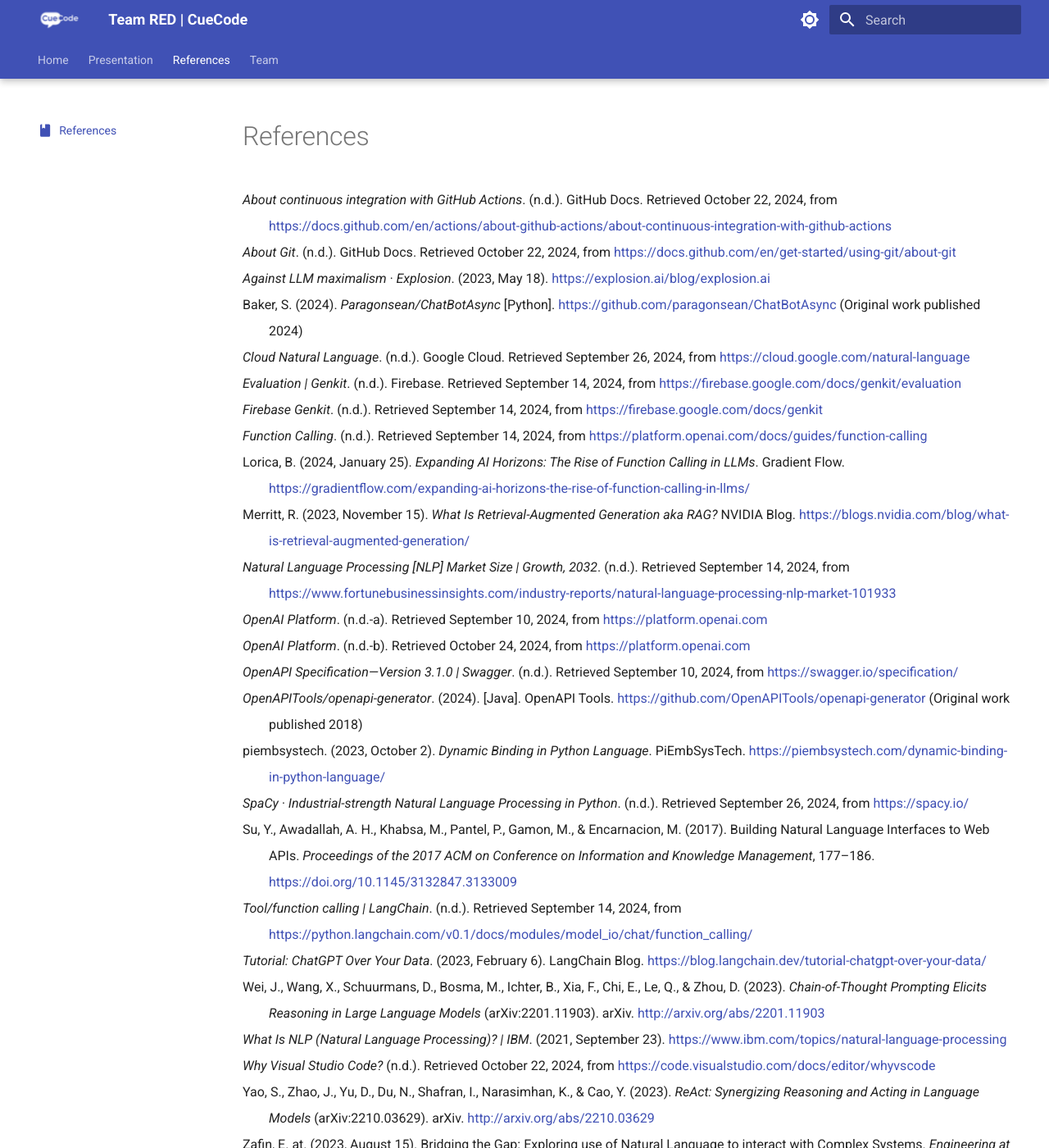
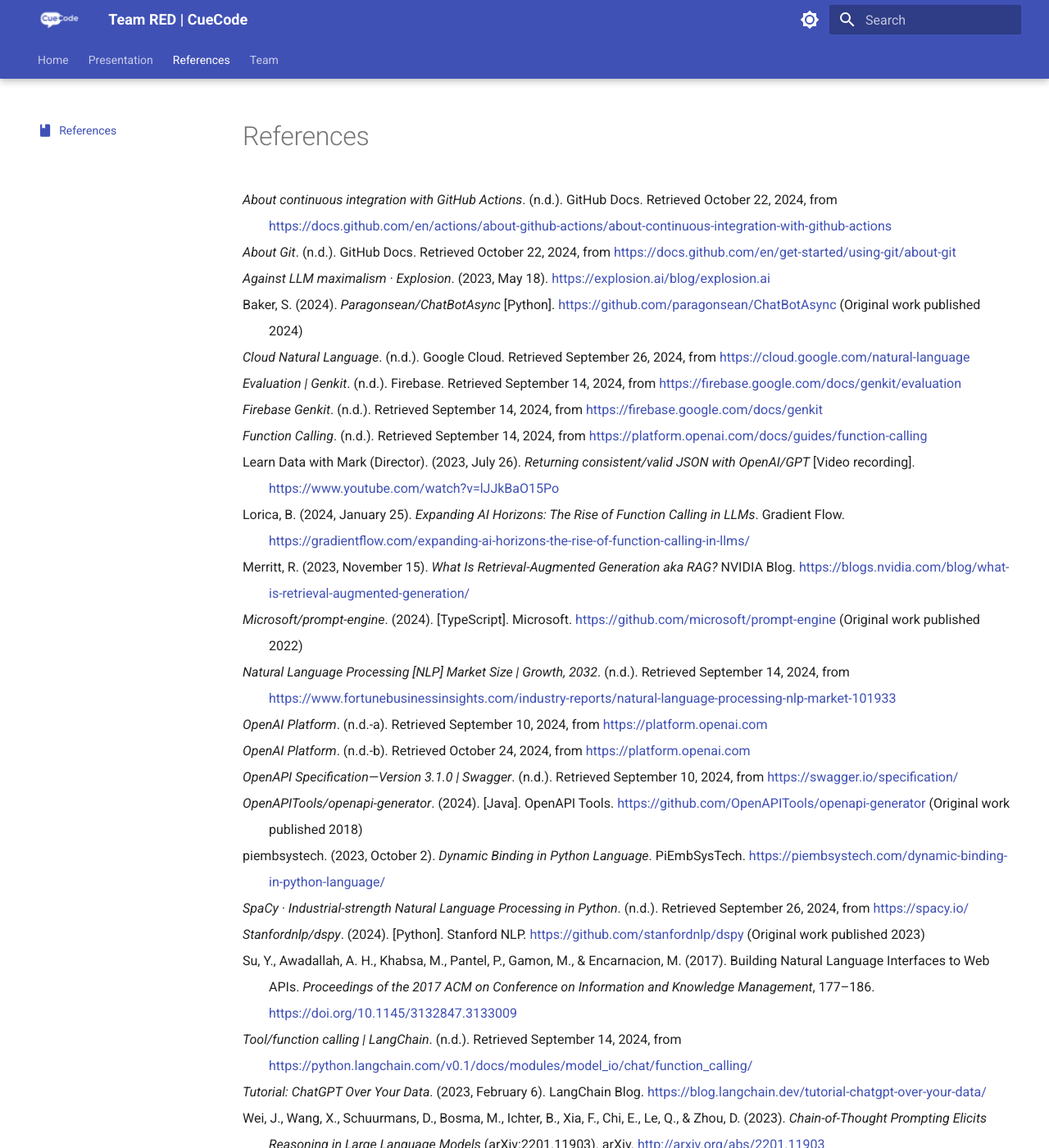
Before and after one commit to john-hix/cuecode-website, an MkDocs documentation site: the page built from docs/references.md, in a window 1280 px wide and 1400 px high. Shown: the whole window at 82% size. Built offline with MkDocs 1.6.1 and Material for MkDocs 9.7.7, drawn with Linux system fonts in a browser that asks for light colours.

Commit message:
V3 citations

```diff
--- a/docs/references.md
+++ b/docs/references.md
@@ -19,10 +19,14 @@
   <span class="Z3988" title="url_ver=Z39.88-2004&amp;ctx_ver=Z39.88-2004&amp;rfr_id=info%3Asid%2Fzotero.org%3A2&amp;rft_val_fmt=info%3Aofi%2Ffmt%3Akev%3Amtx%3Adc&amp;rft.type=webpage&amp;rft.title=Firebase%20Genkit&amp;rft.description=Code-first%20framework%20for%20orchestrating%2C%20deploying%2C%20and%20monitoring%20generative%20AI%20workflows.&amp;rft.identifier=https%3A%2F%2Ffirebase.google.com%2Fdocs%2Fgenkit&amp;rft.language=en"></span>
   <div class="csl-entry"><i>Function Calling</i>. (n.d.). Retrieved September 14, 2024, from <a href="https://platform.openai.com/docs/guides/function-calling">https://platform.openai.com/docs/guides/function-calling</a></div>
   <span class="Z3988" title="url_ver=Z39.88-2004&amp;ctx_ver=Z39.88-2004&amp;rfr_id=info%3Asid%2Fzotero.org%3A2&amp;rft_val_fmt=info%3Aofi%2Ffmt%3Akev%3Amtx%3Adc&amp;rft.type=webpage&amp;rft.title=Function%20Calling&amp;rft.description=Explore%20developer%20resources%2C%20tutorials%2C%20API%20docs%2C%20and%20dynamic%20examples%20to%20get%20the%20most%20out%20of%20OpenAI's%20platform.&amp;rft.identifier=https%3A%2F%2Fplatform.openai.com%2Fdocs%2Fguides%2Ffunction-calling&amp;rft.language=en"></span>
+  <div class="csl-entry">Learn Data with Mark (Director). (2023, July 26). <i>Returning consistent/valid JSON with OpenAI/GPT</i> [Video recording]. <a href="https://www.youtube.com/watch?v=lJJkBaO15Po">https://www.youtube.com/watch?v=lJJkBaO15Po</a></div>
+  <span class="Z3988" title="url_ver=Z39.88-2004&amp;ctx_ver=Z39.88-2004&amp;rfr_id=info%3Asid%2Fzotero.org%3A2&amp;rft_val_fmt=info%3Aofi%2Ffmt%3Akev%3Amtx%3Adc&amp;rft.type=videoRecording&amp;rft.title=Returning%20consistent%2Fvalid%20JSON%20with%20OpenAI%2FGPT&amp;rft.description=In%20this%20video%2C%20we'll%20learn%20how%20to%20return%20a%20consistent%2Fpredictable%2Fvalid%20JSON%20response%20to%20a%20sentiment%20analysis%20prompt%20using%20OpenAI.%0A%0ABlog%20post%20-%20https%3A%2F%2Fwww.markhneedham.com%2Fblog%2F202...%0ANotebook%20-%20https%3A%2F%2Fgithub.com%2Fmneedham%2FLearnData...&amp;rft.identifier=https%3A%2F%2Fwww.youtube.com%2Fwatch%3Fv%3DlJJkBaO15Po&amp;rft.au=undefined&amp;rft.date=2023-07-26"></span>
   <div class="csl-entry">Lorica, B. (2024, January 25). <i>Expanding AI Horizons: The Rise of Function Calling in LLMs</i>. Gradient Flow. <a href="https://gradientflow.com/expanding-ai-horizons-the-rise-of-function-calling-in-llms/">https://gradientflow.com/expanding-ai-horizons-the-rise-of-function-calling-in-llms/</a></div>
   <span class="Z3988" title="url_ver=Z39.88-2004&amp;ctx_ver=Z39.88-2004&amp;rfr_id=info%3Asid%2Fzotero.org%3A2&amp;rft_val_fmt=info%3Aofi%2Ffmt%3Akev%3Amtx%3Adc&amp;rft.type=webpage&amp;rft.title=Expanding%20AI%20Horizons%3A%20The%20Rise%20of%20Function%20Calling%20in%20LLMs&amp;rft.description=Subscribe%C2%A0%E2%80%A2%C2%A0Previous%20Issues%20Function%20Calling%20AI%3A%20Transforming%20Text%20Models%20into%20Dynamic%20Agents%20Function%20Calling%2C%20particularly%20relevant%20in%20large%20language%20models%20(LLMs)%2C%20is%20a%20transformative%20feature%20that%20significantly%20broadens%20the%20capabilities%20of%20these%20frontier%20models.%20This%20feature%20allows%20AI%20models%20to%20go%20beyond%20basic%20text%20generation%20and%20language%20understanding%20by%20interacting%20with%20and%20executing%20external%20functions.%20AtContinue%20reading%20%22Expanding%20AI%20Horizons%3A%20The%20Rise%20of%20Function%20Calling%20in%20LLMs%22&amp;rft.identifier=https%3A%2F%2Fgradientflow.com%2Fexpanding-ai-horizons-the-rise-of-function-calling-in-llms%2F&amp;rft.aufirst=Ben&amp;rft.aulast=Lorica&amp;rft.au=Ben%20Lorica&amp;rft.date=2024-01-25&amp;rft.language=en-US"></span>
   <div class="csl-entry">Merritt, R. (2023, November 15). <i>What Is Retrieval-Augmented Generation aka RAG?</i> NVIDIA Blog. <a href="https://blogs.nvidia.com/blog/what-is-retrieval-augmented-generation/">https://blogs.nvidia.com/blog/what-is-retrieval-augmented-generation/</a></div>
   <span class="Z3988" title="url_ver=Z39.88-2004&amp;ctx_ver=Z39.88-2004&amp;rfr_id=info%3Asid%2Fzotero.org%3A2&amp;rft_val_fmt=info%3Aofi%2Ffmt%3Akev%3Amtx%3Adc&amp;rft.type=webpage&amp;rft.title=What%20Is%20Retrieval-Augmented%20Generation%20aka%20RAG%3F&amp;rft.description=Retrieval-augmented%20generation%20(RAG)%20is%20a%20technique%20for%20enhancing%20the%20accuracy%20and%20reliability%20of%20generative%20AI%20models%20with%20facts%20fetched%20from%20external%20sources.&amp;rft.identifier=https%3A%2F%2Fblogs.nvidia.com%2Fblog%2Fwhat-is-retrieval-augmented-generation%2F&amp;rft.aufirst=Rick&amp;rft.aulast=Merritt&amp;rft.au=Rick%20Merritt&amp;rft.date=2023-11-15&amp;rft.language=en-US"></span>
+  <div class="csl-entry"><i>Microsoft/prompt-engine</i>. (2024). [TypeScript]. Microsoft. <a href="https://github.com/microsoft/prompt-engine">https://github.com/microsoft/prompt-engine</a> (Original work published 2022)</div>
+  <span class="Z3988" title="url_ver=Z39.88-2004&amp;ctx_ver=Z39.88-2004&amp;rfr_id=info%3Asid%2Fzotero.org%3A2&amp;rft_val_fmt=info%3Aofi%2Ffmt%3Akev%3Amtx%3Adc&amp;rft.type=computerProgram&amp;rft.title=microsoft%2Fprompt-engine&amp;rft.rights=MIT&amp;rft.description=A%20library%20for%20helping%20developers%20craft%20prompts%20for%20Large%20Language%20Models&amp;rft.identifier=https%3A%2F%2Fgithub.com%2Fmicrosoft%2Fprompt-engine&amp;rft.date=2024-10-24"></span>
   <div class="csl-entry"><i>Natural Language Processing [NLP] Market Size | Growth, 2032</i>. (n.d.). Retrieved September 14, 2024, from <a href="https://www.fortunebusinessinsights.com/industry-reports/natural-language-processing-nlp-market-101933">https://www.fortunebusinessinsights.com/industry-reports/natural-language-processing-nlp-market-101933</a></div>
   <span class="Z3988" title="url_ver=Z39.88-2004&amp;ctx_ver=Z39.88-2004&amp;rfr_id=info%3Asid%2Fzotero.org%3A2&amp;rft_val_fmt=info%3Aofi%2Ffmt%3Akev%3Amtx%3Adc&amp;rft.type=webpage&amp;rft.title=Natural%20Language%20Processing%20%5BNLP%5D%20Market%20Size%20%7C%20Growth%2C%202032&amp;rft.description=The%20global%20Natural%20Language%20Processing%20(NLP)%20market%20size%20is%20projected%20to%20grow%20from%20%2429.71%20billion%20in%202024%20to%20%24158.04%20billion%20by%202032%2C%20at%20a%20CAGR%20of%2023.2%25&amp;rft.identifier=https%3A%2F%2Fwww.fortunebusinessinsights.com%2Findustry-reports%2Fnatural-language-processing-nlp-market-101933&amp;rft.language=en"></span>
   <div class="csl-entry"><i>OpenAI Platform</i>. (n.d.-a). Retrieved September 10, 2024, from <a href="https://platform.openai.com">https://platform.openai.com</a></div>
@@ -37,6 +41,8 @@
   <span class="Z3988" title="url_ver=Z39.88-2004&amp;ctx_ver=Z39.88-2004&amp;rfr_id=info%3Asid%2Fzotero.org%3A2&amp;rft_val_fmt=info%3Aofi%2Ffmt%3Akev%3Amtx%3Adc&amp;rft.type=webpage&amp;rft.title=Dynamic%20Binding%20in%20Python%20Language&amp;rft.description=Introduction%20to%20Dynamic%20Binding%20in%20Python%20Programming%20Language%20Hello%2C%20fellow%20Python%20enthusiasts!%20In%20this%20blog%20post%2C%20I%20will%20introduce%20you%20to%20one%20of%20the&amp;rft.identifier=https%3A%2F%2Fpiembsystech.com%2Fdynamic-binding-in-python-language%2F&amp;rft.aulast=piembsystech&amp;rft.au=piembsystech&amp;rft.date=2023-10-02&amp;rft.language=en-us"></span>
   <div class="csl-entry"><i>SpaCy · Industrial-strength Natural Language Processing in Python</i>. (n.d.). Retrieved September 26, 2024, from <a href="https://spacy.io/">https://spacy.io/</a></div>
   <span class="Z3988" title="url_ver=Z39.88-2004&amp;ctx_ver=Z39.88-2004&amp;rfr_id=info%3Asid%2Fzotero.org%3A2&amp;rft_val_fmt=info%3Aofi%2Ffmt%3Akev%3Amtx%3Adc&amp;rft.type=webpage&amp;rft.title=spaCy%20%C2%B7%20Industrial-strength%20Natural%20Language%20Processing%20in%20Python&amp;rft.description=spaCy%20is%20a%20free%20open-source%20library%20for%20Natural%20Language%20Processing%20in%20Python.%20It%20features%20NER%2C%20POS%20tagging%2C%20dependency%20parsing%2C%20word%20vectors%20and%20more.&amp;rft.identifier=https%3A%2F%2Fspacy.io%2F&amp;rft.language=en"></span>
+  <div class="csl-entry"><i>Stanfordnlp/dspy</i>. (2024). [Python]. Stanford NLP. <a href="https://github.com/stanfordnlp/dspy">https://github.com/stanfordnlp/dspy</a> (Original work published 2023)</div>
+  <span class="Z3988" title="url_ver=Z39.88-2004&amp;ctx_ver=Z39.88-2004&amp;rfr_id=info%3Asid%2Fzotero.org%3A2&amp;rft_val_fmt=info%3Aofi%2Ffmt%3Akev%3Amtx%3Adc&amp;rft.type=computerProgram&amp;rft.title=stanfordnlp%2Fdspy&amp;rft.rights=MIT&amp;rft.description=DSPy%3A%20The%20framework%20for%20programming%E2%80%94not%20prompting%E2%80%94foundation%20models&amp;rft.identifier=https%3A%2F%2Fgithub.com%2Fstanfordnlp%2Fdspy&amp;rft.date=2024-10-24"></span>
   <div class="csl-entry">Su, Y., Awadallah, A. H., Khabsa, M., Pantel, P., Gamon, M., &amp; Encarnacion, M. (2017). Building Natural Language Interfaces to Web APIs. <i>Proceedings of the 2017 ACM on Conference on Information and Knowledge Management</i>, 177–186. <a href="https://doi.org/10.1145/3132847.3133009">https://doi.org/10.1145/3132847.3133009</a></div>
   <span class="Z3988" title="url_ver=Z39.88-2004&amp;ctx_ver=Z39.88-2004&amp;rfr_id=info%3Asid%2Fzotero.org%3A2&amp;rft_id=info%3Adoi%2F10.1145%2F3132847.3133009&amp;rft_id=urn%3Aisbn%3A978-1-4503-4918-5&amp;rft_val_fmt=info%3Aofi%2Ffmt%3Akev%3Amtx%3Abook&amp;rft.genre=proceeding&amp;rft.atitle=Building%20Natural%20Language%20Interfaces%20to%20Web%20APIs&amp;rft.btitle=Proceedings%20of%20the%202017%20ACM%20on%20Conference%20on%20Information%20and%20Knowledge%20Management&amp;rft.place=Singapore%20Singapore&amp;rft.publisher=ACM&amp;rft.aufirst=Yu&amp;rft.aulast=Su&amp;rft.au=Yu%20Su&amp;rft.au=Ahmed%20Hassan%20Awadallah&amp;rft.au=Madian%20Khabsa&amp;rft.au=Patrick%20Pantel&amp;rft.au=Michael%20Gamon&amp;rft.au=Mark%20Encarnacion&amp;rft.date=2017-11-06&amp;rft.pages=177-186&amp;rft.spage=177&amp;rft.epage=186&amp;rft.isbn=978-1-4503-4918-5&amp;rft.language=en"></span>
   <div class="csl-entry"><i>Tool/function calling | LangChain</i>. (n.d.). Retrieved September 14, 2024, from <a href="https://python.langchain.com/v0.1/docs/modules/model_io/chat/function_calling/">https://python.langchain.com/v0.1/docs/modules/model_io/chat/function_calling/</a></div>
```
